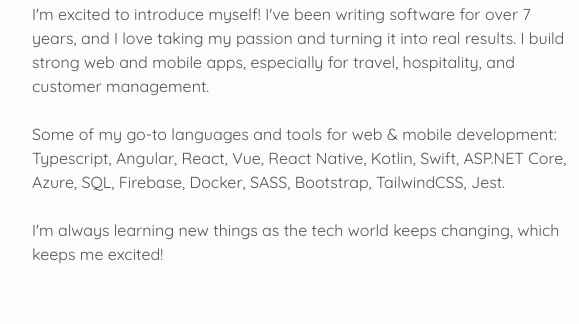
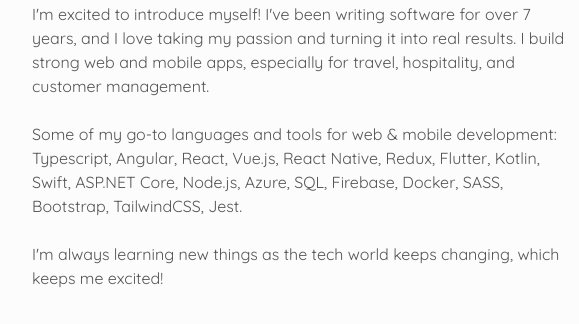
Before and after one commit to LasithaPrabodha/lasitha.dev, an Astro site: page /about in a window 1280 px wide. Shown: the part 284-608 px from the top of the page, 182-761 px from the left. Built offline with nearby package versions, Linux system fonts and the light colour scheme; Astro itself is replaced by a stand-in of ours.

Commit message:
Update about.astro

```diff
--- a/src/pages/about.astro
+++ b/src/pages/about.astro
@@ -22,8 +22,8 @@
           customer management.
         </p>
         <p>
-          Some of my go-to languages and tools for web & mobile development: Typescript, Angular, React, Vue, React
-          Native, Kotlin, Swift, ASP.NET Core, Azure, SQL, Firebase, Docker, SASS, Bootstrap, TailwindCSS, Jest.
+          Some of my go-to languages and tools for web & mobile development: Typescript, Angular, React, Vue.js, React
+          Native, Redux, Flutter, Kotlin, Swift, ASP.NET Core, Node.js, Azure, SQL, Firebase, Docker, SASS, Bootstrap, TailwindCSS, Jest.
         </p>
         <p>I'm always learning new things as the tech world keeps changing, which keeps me excited!</p>
       </div>
```
